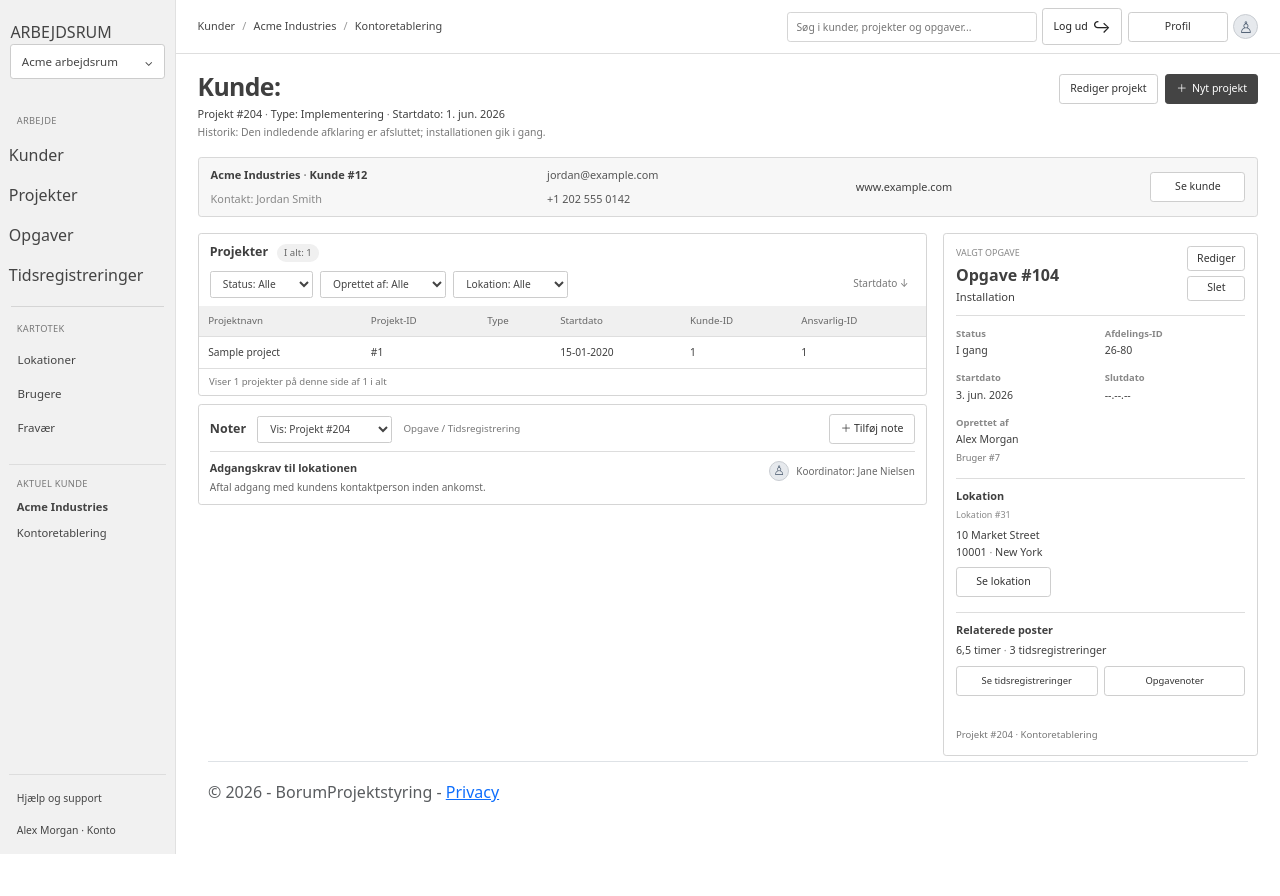
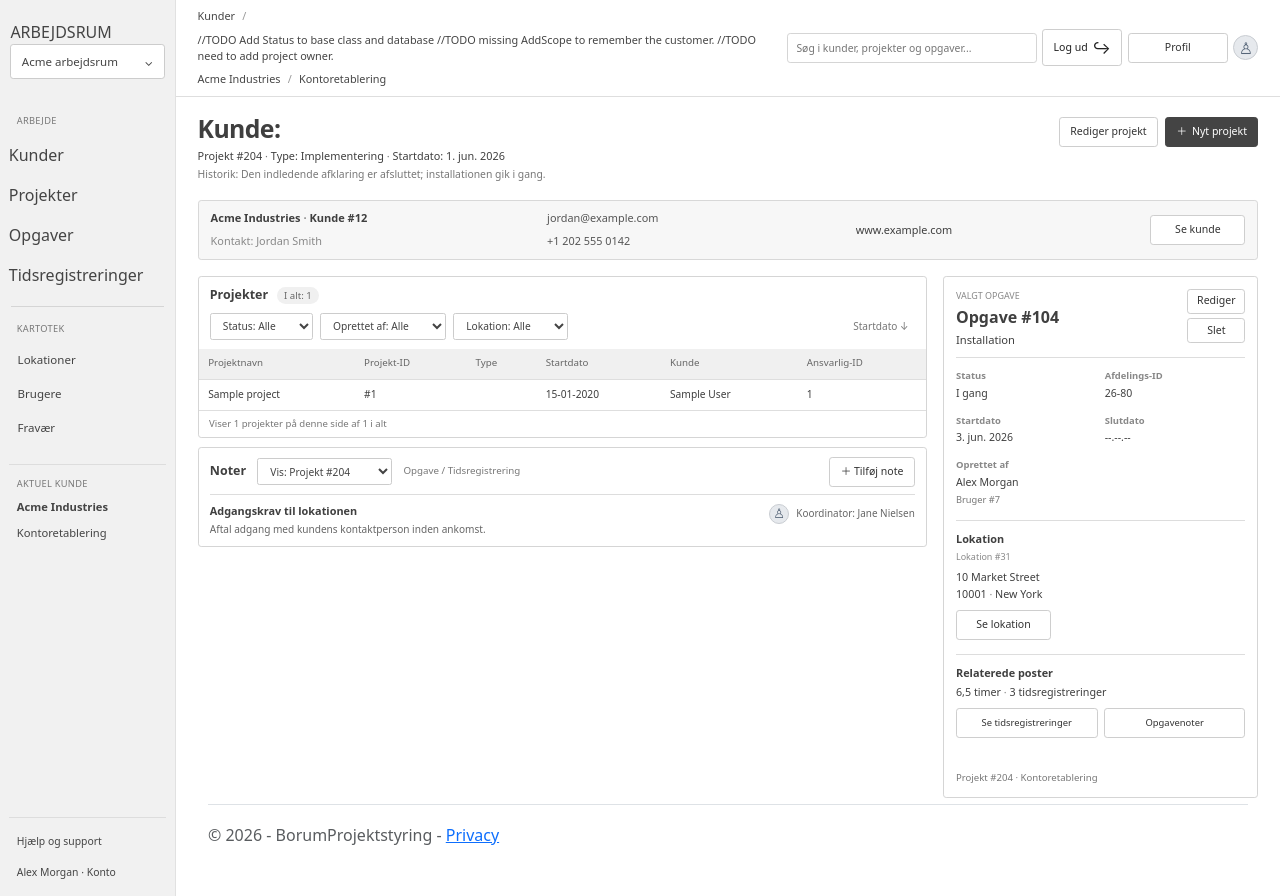
Before and after one commit to vbruhn-datamatiker/BorumProjektstyring, an ASP.NET Core app: page /ProjectPage in a window 1280 px wide. Shown: the top 896 px of the page. Before the commit the page ends 854 px from the top, so only its background shows below. Run offline with ASP.NET Core 8, Linux system fonts and the light colour scheme; tables that the repository leaves empty hold one stand-in row (values such as "Sample post"); style sheets or scripts are compiled from the project's sources.

Commit message:
added Todo when needs to be done  before page can be worked on further

```diff
--- a/BorumProjektstyring/Pages/ProjectPage.cshtml
+++ b/BorumProjektstyring/Pages/ProjectPage.cshtml
@@ -9,6 +9,13 @@
         <nav class="breadcrumbs" aria-label="Brødkrummesti">
             <a href="#">Kunder</a>
             <span>/</span>
+
+            //TODO Add Status to base class and database
+
+           //TODO missing AddScope to remember the customer.
+
+           //TODO need to add project owner.
+
             <a href="#">Acme Industries</a>
             <span>/</span>
             <span aria-current="page">Kontoretablering</span>
@@ -29,13 +36,16 @@
                 <p class="project-meta">Projekt #204 <span>·</span> Type: Implementering <span>·</span> Startdato: 1. jun. 2026</p>
                 <p class="project-history">Historik: Den indledende afklaring er afsluttet; installationen gik i gang.</p>
             </div>
+
+
             <div class="heading-actions">
                 <button class="button button-light" type="button">Rediger projekt</button>
                 <button class="button button-dark" type="button" data-bs-toggle="modal" data-bs-target="#createProjectModal"><span aria-hidden="true">＋</span> Nyt projekt</button>
             </div>
         </section>
 
-        <!-- Modal for creating a pop up window for a new project -->
+       <!--- Modal for creating a pop up window for a new project--->
+
         <div class="modal fade project-modal" id="createProjectModal" tabindex="-1" aria-labelledby="createProjectModalLabel" aria-hidden="true">
             <div class="modal-dialog modal-dialog-centered">
                 <div class="modal-content">
@@ -64,11 +74,15 @@
                                 <label for="newProjectHistory">Historik</label>
                                 <textarea id="newProjectHistory" name="history" class="form-control" rows="3"></textarea>
                             </div>
+
                             <div class="project-form-row">
                                 <div class="project-form-field">
                                     <label for="newProjectCustomerId">Kunde-ID</label>
                                     <input id="newProjectCustomerId" name="customerId" type="number" class="form-control" min="1" required />
                                 </div>
+
+                                //TODO : Missing AddScope to rember the customer.
+
                                 <div class="project-form-field">
                                     <label for="newProjectUserId">Ansvarlig-ID</label>
                                     <input id="newProjectUserId" name="userId" type="number" class="form-control" min="1" required />
@@ -122,7 +136,7 @@
                                     <th scope="col">Projekt-ID</th>
                                     <th scope="col">Type</th>
                                     <th scope="col">Startdato</th>
-                                    <th scope="col">Kunde-ID</th>
+                                    <th scope="col">Kunde</th>
                                     <th scope="col">Ansvarlig-ID</th>
                                 </tr>
                             </thead>
@@ -134,7 +148,7 @@
                                         <td>#@project.ProjectId</td>
                                         <td>@project.Type</td>
                                         <td>@project.StartDate.ToString("dd-MM-yyyy")</td>
-                                        <td>@project.CustomerId</td>
+                                        <td>@project.Customer?.Name</td>
                                         <td>@project.UserId</td>
                                     </tr>
                                 }
--- a/ClassLib/Repo/ProjectRepo.cs
+++ b/ClassLib/Repo/ProjectRepo.cs
@@ -1,5 +1,6 @@
 using ClassLib.Interface;
 using ClassLib.Model;
+using Microsoft.EntityFrameworkCore;
 using System;
 using System.Collections.Generic;
 using System.Text;
@@ -35,7 +36,9 @@ namespace ClassLib.Repo
 
         public List<Project> GetAll()
         {
-            return _context.Projects.ToList();
+            return _context.Projects
+                .Include(project => project.Customer)
+                .ToList();
         }
 
         public Project GetById(int id)
```
